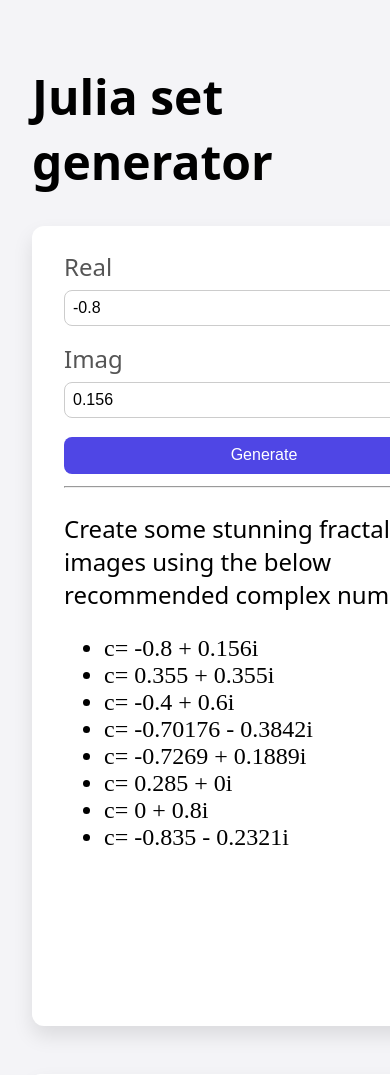
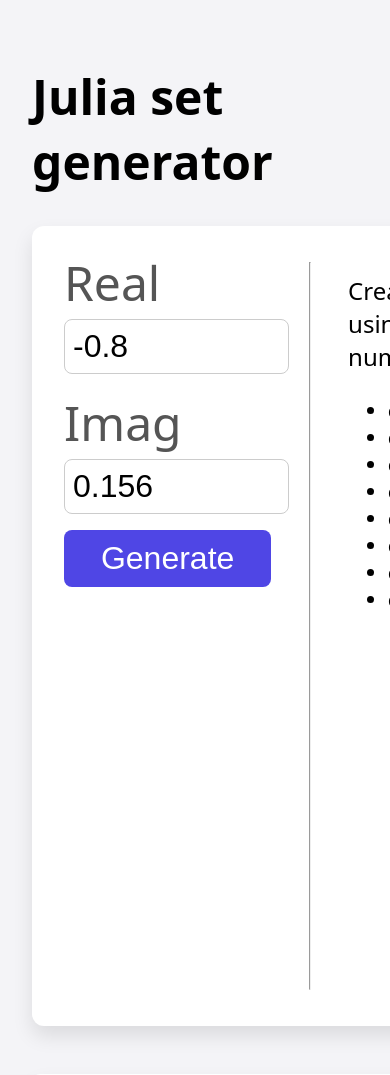
Before and after one commit to Stavroula491/fractalgraph_generator, a FastAPI app: page / in a window 390 px wide; the page is wider, and only the part inside the window is pictured. Shown: the top 1075 px of that part. Run offline with FastAPI, Linux system fonts and the light colour scheme; some libraries are stand-ins or nearby versions.

Commit message:
css updates

```diff
--- a/app/static/styles.css
+++ b/app/static/styles.css
@@ -22,13 +22,6 @@ body {
     box-shadow: 0 10px 20px rgba(0, 0, 0, 0.1);
     max-width: 400px;
     width: 100%;
-}
-
-.form-container h2 {
-    text-align: center;
-    margin-bottom: 1rem;
-    font-size: 1.2rem;
-    color: #333;
 }
 
 .form-container label {
@@ -109,4 +102,39 @@ li{
     .preview-container img {
     margin-right: 5%;
     }
+
+    .form-container {
+        display: flex;
+        flex-direction: row;
+        max-width: 748px;
+        gap: 5%;
+    }
+
+    .form-container label {
+        display: block;
+        margin-bottom: 0.25rem;
+        font-weight: 500;
+        color: #555;
+        font-size: 2em;
+    }
+
+    .form-container input {
+        width: 100%;
+        padding: 0.5rem;
+        margin-bottom: 1rem;
+        border: 1px solid #ccc;
+        border-radius: 8px;
+        font-size: 2rem;
+    }
+
+    .form-container button {
+        width: 100%;
+        background-color: #4f46e5;
+        color: white;
+        padding: 0.6rem;
+        border: none;
+        border-radius: 8px;
+        font-size: 2rem;
+    }
+
 }
--- a/app/templates/index.html
+++ b/app/templates/index.html
@@ -23,6 +23,7 @@
         <button id="submitButton" type="submit">Generate</button>
     </form>
     <hr>
+
     <div class="recommended">
         <p>Create some stunning fractal images using the below recommended complex numbers</p>
     <ul>
```
